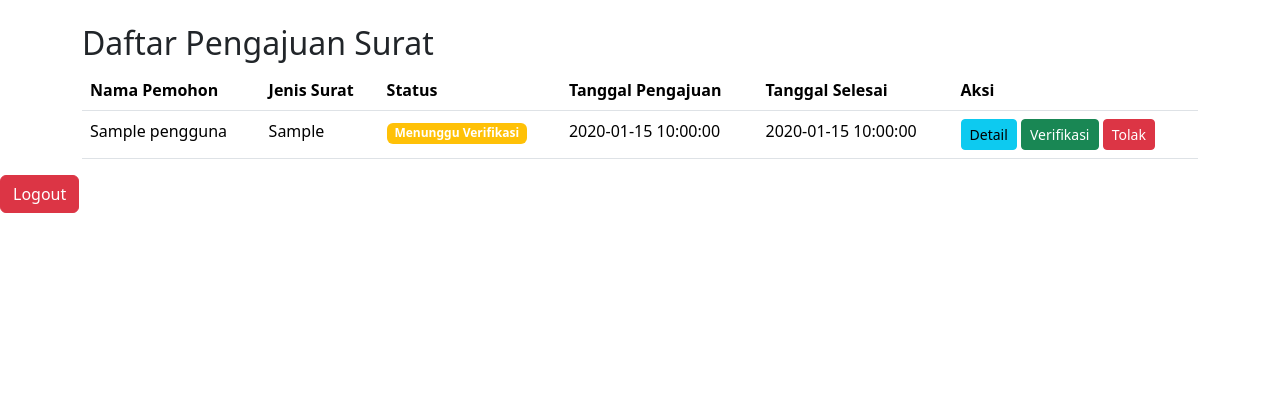
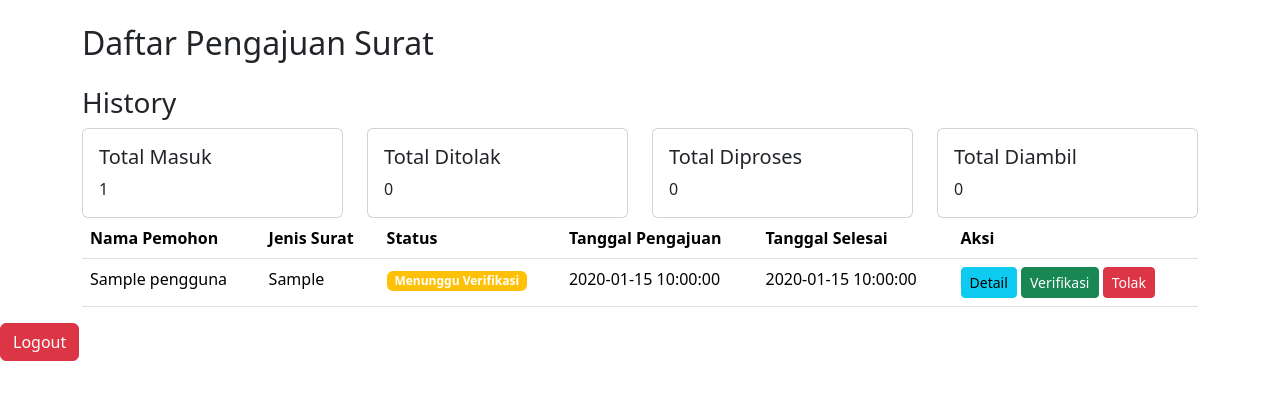
Before and after one commit to alapolaa/surat, a PHP site: page /admin/dashboard.php in a window 1280 px wide. Shown: the top 400 px of the page. Run offline with PHP 8.4, Linux system fonts and the light colour scheme; tables that the repository leaves empty or names only in its code hold one stand-in row (values such as "Sample post").

Commit message:
belum selesai

```diff
--- a/admin/dashboard.php
+++ b/admin/dashboard.php
@@ -1,6 +1,14 @@
 <?php
 include '../config/config.php';
+
+// Query untuk daftar pengajuan surat
 $result = $conn->query("SELECT ps.*, p.nama FROM pengajuan_surat ps JOIN pengguna p ON ps.id_pengguna = p.id ORDER BY ps.tanggal_pengajuan DESC");
+
+// Query untuk menghitung jumlah surat berdasarkan status
+$total_masuk = $conn->query("SELECT COUNT(*) as total FROM pengajuan_surat")->fetch_assoc()['total'];
+$total_ditolak = $conn->query("SELECT COUNT(*) as total FROM pengajuan_surat WHERE status = 'Ditolak'")->fetch_assoc()['total'];
+$total_diproses = $conn->query("SELECT COUNT(*) as total FROM pengajuan_surat WHERE status = 'Diproses'")->fetch_assoc()['total'];
+$total_diambil = $conn->query("SELECT COUNT(*) as total FROM pengajuan_surat WHERE status = 'Siap Diambil'")->fetch_assoc()['total'];
 ?>
 
 <!DOCTYPE html>
@@ -14,6 +22,45 @@ $result = $conn->query("SELECT ps.*, p.nama FROM pengajuan_surat ps JOIN penggun
 <body>
     <div class="container mt-4">
         <h2>Daftar Pengajuan Surat</h2>
+
+        <div class="mt-4">
+            <h3>History</h3>
+            <div class="row">
+                <div class="col-md-3">
+                    <div class="card">
+                        <div class="card-body">
+                            <h5 class="card-title">Total Masuk</h5>
+                            <p class="card-text"><?= $total_masuk; ?></p>
+                        </div>
+                    </div>
+                </div>
+                <div class="col-md-3">
+                    <div class="card">
+                        <div class="card-body">
+                            <h5 class="card-title">Total Ditolak</h5>
+                            <p class="card-text"><?= $total_ditolak; ?></p>
+                        </div>
+                    </div>
+                </div>
+                <div class="col-md-3">
+                    <div class="card">
+                        <div class="card-body">
+                            <h5 class="card-title">Total Diproses</h5>
+                            <p class="card-text"><?= $total_diproses; ?></p>
+                        </div>
+                    </div>
+                </div>
+                <div class="col-md-3">
+                    <div class="card">
+                        <div class="card-body">
+                            <h5 class="card-title">Total Diambil</h5>
+                            <p class="card-text"><?= $total_diambil; ?></p>
+                        </div>
+                    </div>
+                </div>
+            </div>
+        </div>
+
         <table class="table">
             <thead>
                 <tr>
```
